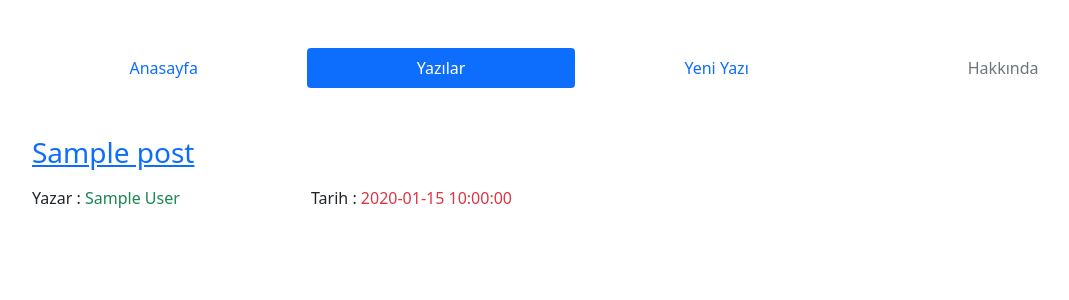
After one commit to volkankoc/phpnotlar, a PHP site: page /blog.php in a window 1280 px wide. The commit adds this page. Shown: the top 300 px of the page, without its empty margins (50-1119 px from the left). Run offline with PHP 8.4, Linux system fonts and the light colour scheme; a user stored in the database is signed in; tables that the repository leaves empty or names only in its code hold one stand-in row (values such as "Sample post").

Commit message:
Blog işlemleri başlangıç anasayfa , blog veritanı ve blog görüntüleme

```diff
--- /dev/null
+++ b/ders10/blog.php
@@ -0,0 +1,74 @@
+<?php
+include_once("./config/init.php");
+include_once("./config/db.php");
+
+session_start();
+?>
+<div class="container mt-5">
+    <div class="row">
+        <ul class="nav nav-pills nav-fill">
+            <li class="nav-item">
+                <a class="nav-link " aria-current="page" href="index.php">Anasayfa</a>
+            </li>
+            <li class="nav-item">
+                <a class="nav-link active" href="blog.php">Yazılar</a>
+            </li>
+            <?php
+            if ($_SESSION['role'] == "admin") {
+            ?>
+                <li class="nav-item">
+                    <a class="nav-link" href="newpost.php">Yeni Yazı</a>
+                </li>
+
+            <?php
+            } else {
+            ?>
+                <li class="nav-item">
+                    <a class="nav-link" href="login.php">Giriş Yap</a>
+                </li>
+
+            <?php
+            }
+            ?>
+            <li class="nav-item">
+                <a class="nav-link disabled" href="#" tabindex="-1" aria-disabled="true">Hakkında</a>
+            </li>
+        </ul>
+
+    </div>
+    <div class="row mt-5">
+        <div class="row">
+
+            <?php
+            $sorgu = $db->prepare("SELECT * FROM posts");
+            $sorgu->execute();
+            $hr=0;
+            while ($row = $sorgu->fetch(PDO::FETCH_ASSOC)) { $hr++;
+            ?>
+
+                    <div class="col-6">
+                        <h3 class="text-warning"><a href="blogdetay?id=<?=$row["id"]?>"> <?= $row["title"] ?></a></h3>
+                        <p> <?= substr($row["body"], 100) ?></p>
+                        <div class="row mb-3">
+                            <div class="col-6">
+                                Yazar : <span class="text-success"><?= $row["author"] ?></span>
+                            </div>
+
+                            <div class="col-6 text-right">
+                                Tarih : <span class="text-danger"><?= $row["date"] ?></span>
+
+                            </div>
+                        </div>
+                    </div>
+
+
+            <?php
+              if ($hr%2==0) echo "<hr>";
+            }
+
+
+            ?>
+        </div>
+    </div>
+</div>
+</div>
--- /dev/null
+++ b/ders10/config/init.php
@@ -0,0 +1,9 @@
+<!DOCTYPE html>
+<html lang="tr">
+  <head>
+    <meta charset="UTF-8" />
+    <meta name="viewport" content="width=device-width, initial-scale=1.0" />
+    <link href="https://cdn.jsdelivr.net/npm/bootstrap@5.0.0-beta1/dist/css/bootstrap.min.css" rel="stylesheet" integrity="sha384-giJF6kkoqNQ00vy+HMDP7azOuL0xtbfIcaT9wjKHr8RbDVddVHyTfAAsrekwKmP1" crossorigin="anonymous">
+
+    <title>Session İşlemleri Veritanından giriş</title>
+  </head>
--- a/ders10/giris.php
+++ b/ders10/giris.php
@@ -7,4 +7,7 @@ if ($_SESSION['adsoyad'])
     echo "Hoşgeldiniz.... ".$_SESSION['adsoyad'];
     echo '<a href="exit.php">Oturumu Kapat</a>';
 }
+else {
+    header("Location:index.php");
+}
 ?>
```
Also changed, not shown: ders10/exit.php (+7 -5 lines), ders10/index.php (+36 -33 lines), ders10/login.php (renamed from ders10/index.html, +44 -10 lines).
